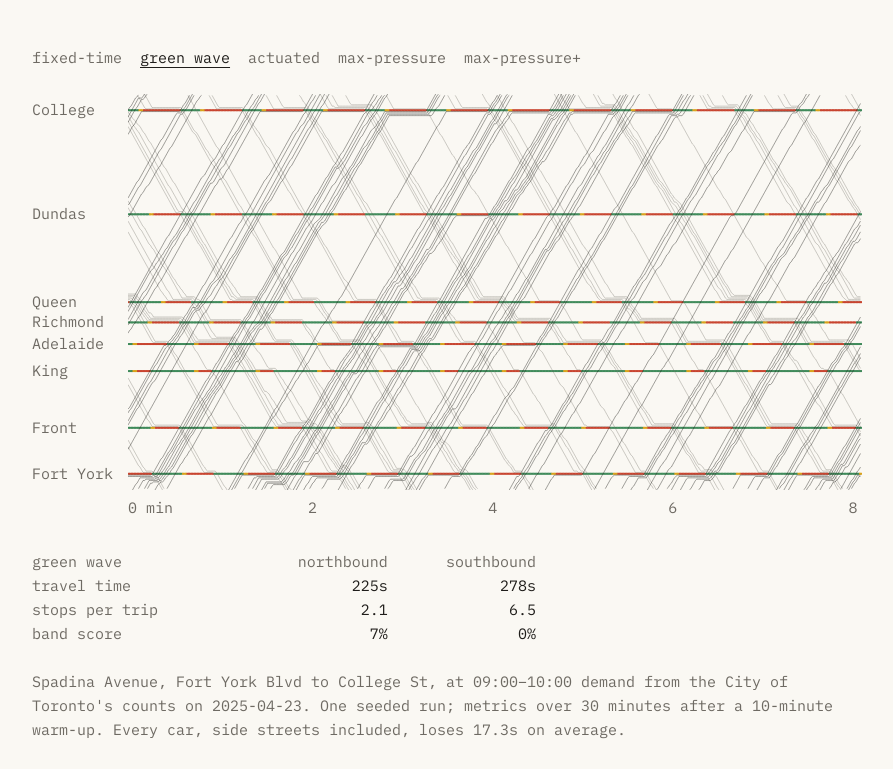
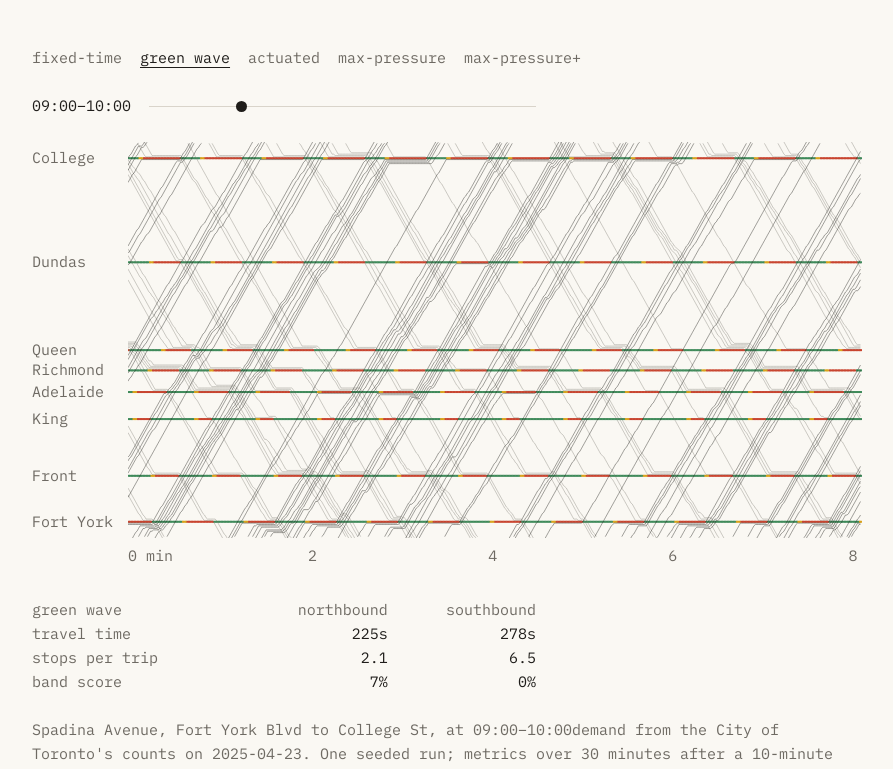
Before and after one commit to Arya-P05/green-wave, a Next.js app: page / in a window 1280 px wide. Shown: the part 2930-3699 px from the top of the page, without its empty margins (322-1215 px from the left). Built offline with nearby package versions, Linux system fonts and the light colour scheme.

Commit message:
Time-space diagram: an hour-of-day slider, simulated live

```diff
--- a/components/wave/TimeSpace.tsx
+++ b/components/wave/TimeSpace.tsx
@@ -7,14 +7,15 @@ import { controllerFor, KINDS, LABELS, metrics } from "@/lib/sim/scenario";
 import type { Kind, Metrics } from "@/lib/sim/scenario";
 import { Sim } from "@/lib/sim/sim";
 import type { Aspect } from "@/lib/sim/model";
-import { APPROACH, peakHour, spadinaSpec } from "@/lib/spadina";
+import { APPROACH, hours, peakHour, spadinaSpec } from "@/lib/spadina";
 import type { SpadinaData } from "@/lib/spadina";
 import Choice from "../Choice";
 import { sizeCanvas, token, useReducedMotion, useWidth } from "../hooks";
 
 const spadina = data as SpadinaData;
-const hour = peakHour(spadina);
-const spec = spadinaSpec(spadina, hour);
+const HOURS = hours(spadina);
+const PEAK = HOURS.findIndex((h) => h.start === peakHour(spadina).start);
+const until = (start: string) => `${String(Number(start.slice(0, 2)) + 1).padStart(2, "0")}:00`;
 
 const WARMUP = 600;
 const MEASURE = 1800;
@@ -26,8 +27,9 @@ const DRAW_MS = 1100;
 
 type Run = { paths: number[][]; aspects: Aspect[][]; metrics: Metrics; end: number };
 
-/** One seeded run of the corridor at the peak hour: every main-street car's path and every light. */
-function simulate(kind: Kind): Run {
+/** One seeded run of the corridor at one hour's demand: every main-street car's path and every light. */
+function simulate(kind: Kind, hour: number): Run {
+  const spec = spadinaSpec(spadina, HOURS[hour]);
   const { network, index } = corridor(spec);
   const sim = new Sim(network, controllerFor(kind, spec, network), { seed: 1, warmup: WARMUP, record: true });
   sim.run(WARMUP + MEASURE);
@@ -36,11 +38,12 @@ function simulate(kind: Kind): Run {
   return { paths, aspects: sim.aspects!, metrics: metrics(sim, index, WARMUP), end: sim.t };
 }
 
-/** Runs are deterministic, so each controller's is computed once and kept. */
-const runs = new Map<Kind, Run>();
-function runFor(kind: Kind): Run {
-  if (!runs.has(kind)) runs.set(kind, simulate(kind));
-  return runs.get(kind)!;
+/** Runs are deterministic, so each controller and hour is computed once and kept. */
+const runs = new Map<string, Run>();
+function runFor(kind: Kind, hour: number): Run {
+  const key = `${kind} ${hour}`;
+  if (!runs.has(key)) runs.set(key, simulate(kind, hour));
+  return runs.get(key)!;
 }
 
 // Spadina runs up the plot, a few cells past the first and last lights.
@@ -60,7 +63,9 @@ const easeOut = (t: number) => 1 - (1 - t) ** 3;
  */
 export default function TimeSpace() {
   const [kind, setKind] = useState<Kind>("green-wave");
-  const run = useMemo(() => runFor(kind), [kind]);
+  const [hour, setHour] = useState(PEAK);
+  const run = useMemo(() => runFor(kind, hour), [kind, hour]);
+  const bin = HOURS[hour];
 
   const box = useRef<HTMLDivElement>(null);
   const canvas = useRef<HTMLCanvasElement>(null);
@@ -148,6 +153,21 @@ export default function TimeSpace() {
   return (
     <figure className="my-2 grid gap-y-1">
       <Choice label="controller" options={KINDS} value={kind} onChange={setKind} names={LABELS} />
+      <label className="grid max-w-[56ch] grid-cols-[auto_1fr] items-center gap-x-[2ch]">
+        <span className="tabular-nums">
+          {bin.start}–{until(bin.start)}
+        </span>
+        <input
+          type="range"
+          min={0}
+          max={HOURS.length - 1}
+          step={1}
+          value={hour}
+          onChange={(e) => setHour(Number(e.target.value))}
+          aria-label="hour of the day"
+          aria-valuetext={`${bin.start} to ${until(bin.start)}`}
+        />
+      </label>
       <div ref={box} className="relative w-full" style={{ height: HEIGHT }}>
         {spadina.lights.map((l, i) => (
           <span key={l.short} className="absolute left-0 text-muted" style={{ top: y(lights[i]) - 12 }}>
@@ -192,7 +212,7 @@ export default function TimeSpace() {
         </tbody>
       </table>
       <figcaption className="text-muted">
-        Spadina Avenue, Fort York Blvd to College St, at {hour.start}–{String(Number(hour.start.slice(0, 2)) + 1).padStart(2, "0")}:00
+        Spadina Avenue, Fort York Blvd to College St, at {bin.start}–{until(bin.start)}
         demand from the City of Toronto&apos;s counts on {spadina.source.date}. One seeded run;
         metrics over {MEASURE / 60} minutes after a {WARMUP / 60}-minute warm-up. Every car, side
         streets included, loses {fmt.n(run.metrics.delay)}s on average.
```
